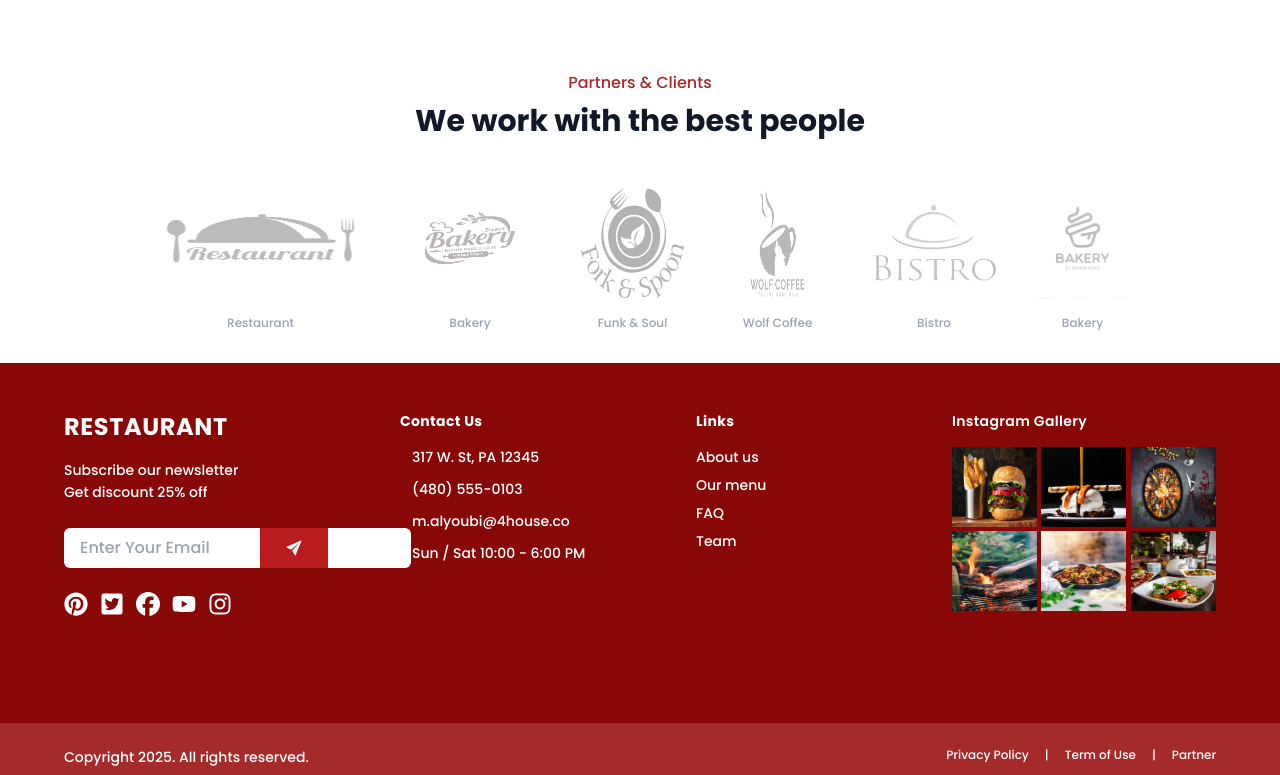
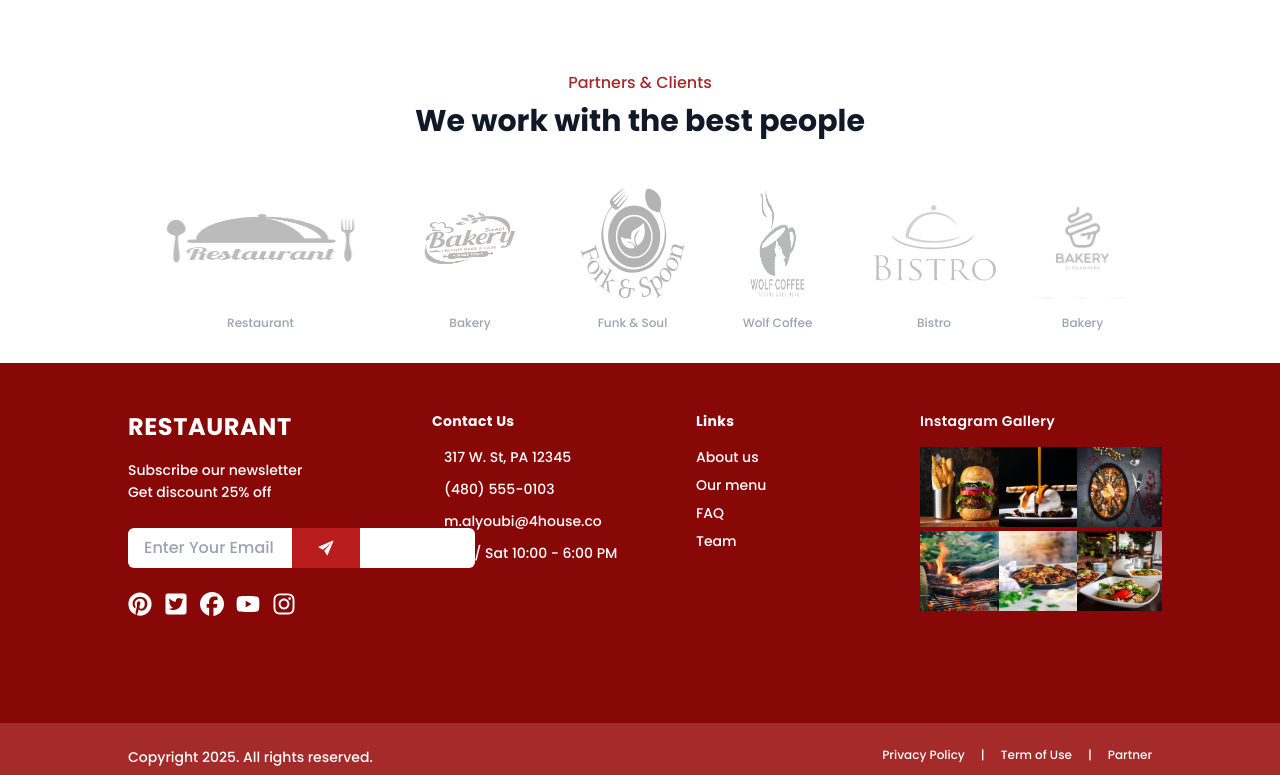
Before and after one commit to Aminulhoque01/Antopolis-frontend, a Next.js app: page / in a window 1280 px wide. Shown: the part 2805-3580 px from the top of the page. Built offline with nearby package versions, Linux system fonts and the light colour scheme.

Commit message:
all desing part done

```diff
--- a/src/components/Shared/Footer/Footer.tsx
+++ b/src/components/Shared/Footer/Footer.tsx
@@ -15,7 +15,7 @@ const Footer = () => {
   return (
     <footer className=" text-white ">
       <div className="bg-[#880808] py-12 px-4">
-        <div className="max-w-6xl mx-auto">
+        <div className="max-w-5xl mx-auto">
           {/* Main sections */}
           <div className="grid grid-cols-1 md:grid-cols-4 gap-8 mb-8">
             {/* Newsletter Section */}
@@ -179,7 +179,7 @@ const Footer = () => {
       </div>
       {/* Bottom Copyright */}
       <div className="  bg-[#A52A2A] pt-6 text-center text-sm ">
-        <div className="md:max-w-6xl mx-auto md:flex justify-between ">
+        <div className="md:max-w-5xl mx-auto md:flex justify-between ">
           <div>
             <p className="mb-2">Copyright 2025. All rights reserved.</p>
           </div>
```
